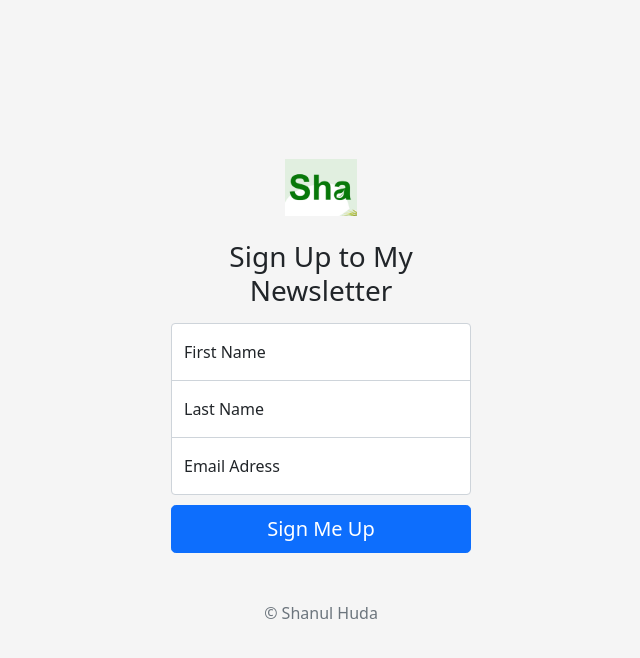
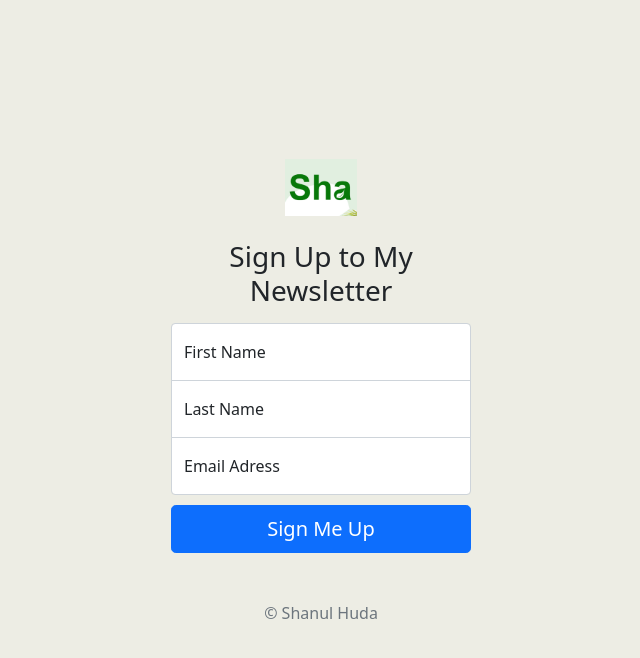
Before and after one commit to shanul28/Newsletter-signup, a website: page signup.html in a window 1280 px wide. Shown: the whole page, without its empty margins (319-959 px from the left). Drawn offline with nearby package versions, Linux system fonts and the light colour scheme.

Commit message:
changes bg color of signup page

```diff
--- a/public/styles.css
+++ b/public/styles.css
@@ -8,7 +8,7 @@ body {
   align-items: center;
   padding-top: 40px;
   padding-bottom: 40px;
-  background-color: #f5f5f5;
+  background-color: #edede4;
 }
 
 .form-signin {
```
